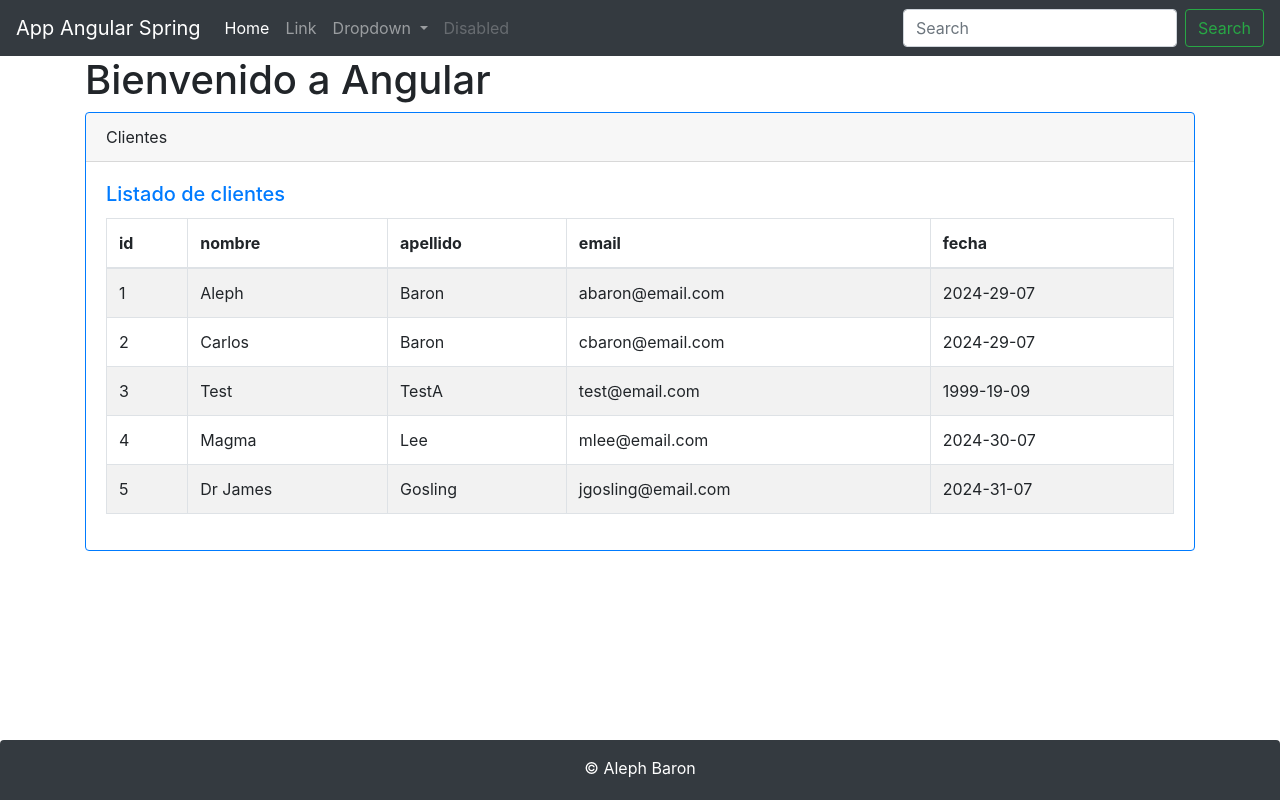
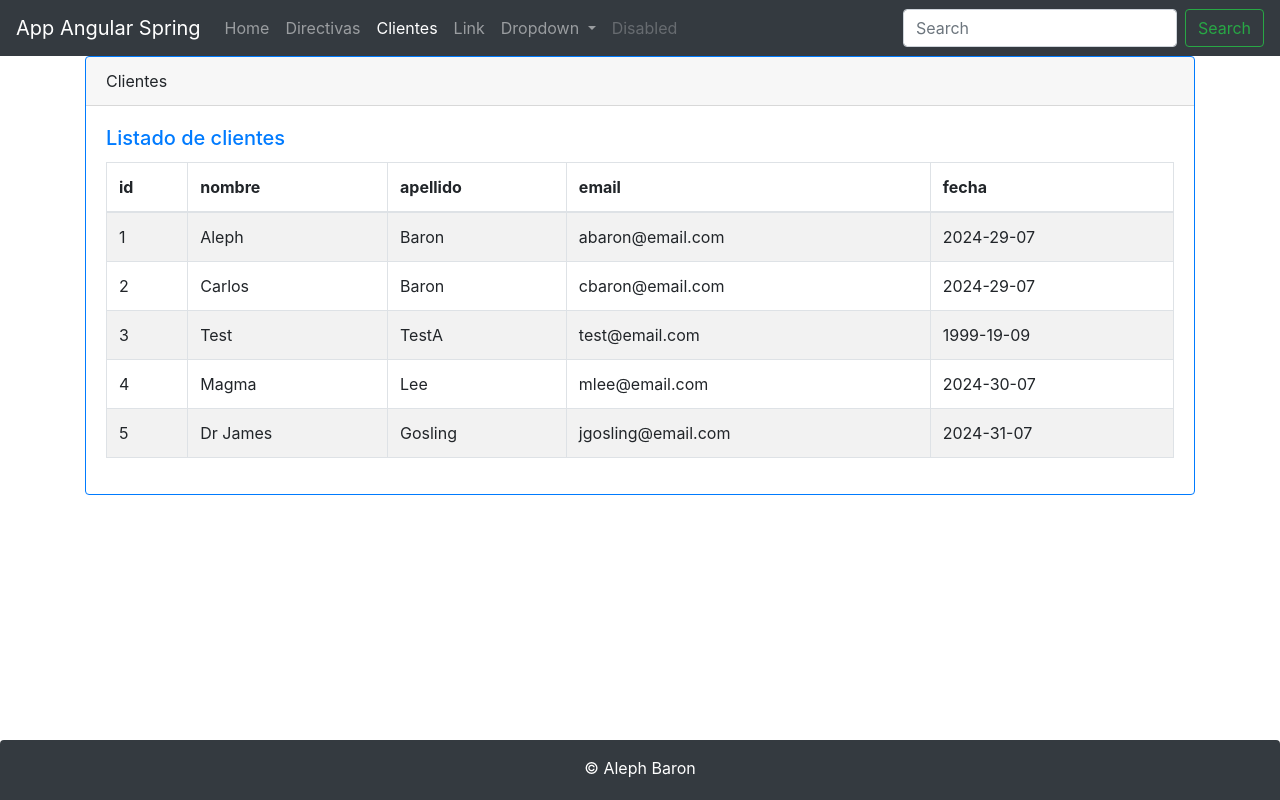
Before and after one commit to carloosbaroon/POO, an Angular app in the folder spring-angular/clientes-app/: page /clientes in a window 1280 px wide. Before the commit this address led to /. Built offline with nearby package versions, Linux system fonts and the light colour scheme.

Commit message:
Enable routes

```diff
--- a/spring-angular/clientes-app/src/app/app.component.html
+++ b/spring-angular/clientes-app/src/app/app.component.html
@@ -1,9 +1,5 @@
 <app-header></app-header>
 <div class="container">
-  <h1>
-    {{ title }}
-  </h1>
-
-<app-clientes></app-clientes>
+  <router-outlet></router-outlet>
 </div>
 <footer-component></footer-component>
--- a/spring-angular/clientes-app/src/app/app.component.ts
+++ b/spring-angular/clientes-app/src/app/app.component.ts
@@ -1,5 +1,5 @@
 import { Component } from '@angular/core';
-import { RouterOutlet } from '@angular/router';
+import {RouterLink, RouterOutlet} from '@angular/router';
 import { HeaderComponent } from './header/header.component';
 import { FooterComponent } from "./footer/footer.component";
 import { DirectiveComponent } from "./directive/directive.component";
@@ -8,7 +8,7 @@ import { ClientesComponent } from "./clientes/clientes.component";
 @Component({
   selector: 'app-root', // This will be the tag in html
   standalone: true,
-  imports: [RouterOutlet, HeaderComponent, FooterComponent, DirectiveComponent, ClientesComponent,],
+  imports: [RouterLink, RouterOutlet, HeaderComponent, FooterComponent, DirectiveComponent, ClientesComponent],
   templateUrl: './app.component.html', // This is the view for this component
   styleUrls: ['./app.component.css'] // This is the style sheet
 })
--- a/spring-angular/clientes-app/src/app/app.routes.ts
+++ b/spring-angular/clientes-app/src/app/app.routes.ts
@@ -1,3 +1,10 @@
 import { Routes } from '@angular/router';
+import {DirectiveComponent} from "./directive/directive.component";
+import {ClientesComponent} from "./clientes/clientes.component";
 
-export const routes: Routes = [];
+//Here we'll define our routes and
+export const routes: Routes = [
+  {path: '', redirectTo: '/clientes', pathMatch: 'full'},
+  {path: 'directivas', component: DirectiveComponent},
+  {path: 'clientes', component: ClientesComponent},
+];
--- a/spring-angular/clientes-app/src/app/header/header.component.html
+++ b/spring-angular/clientes-app/src/app/header/header.component.html
@@ -7,8 +7,14 @@
 
   <div class="collapse navbar-collapse" id="navbarSupportedContent">
     <ul class="navbar-nav mr-auto">
-      <li class="nav-item active">
-        <a class="nav-link" href="#">Home <span class="sr-only">(current)</span></a>
+      <li class="nav-item">
+        <a class="nav-link" href="">Home <span class="sr-only">(current)</span></a>
+      </li>
+      <li class="nav-item" routerLinkActive="active">
+        <a class="nav-link" routerLink="/directivas">Directivas</a>
+      </li>
+      <li class="nav-item" routerLinkActive="active">
+        <a class="nav-link" routerLink="/clientes">Clientes</a>
       </li>
       <li class="nav-item">
         <a class="nav-link" href="#">Link</a>
--- a/spring-angular/clientes-app/src/app/header/header.component.ts
+++ b/spring-angular/clientes-app/src/app/header/header.component.ts
@@ -1,8 +1,13 @@
 import {Component} from "@angular/core";
+import {RouterLink, RouterLinkActive} from "@angular/router";
 
 @Component({
   selector: 'app-header',
   standalone: true,
+  imports: [
+    RouterLink,
+    RouterLinkActive
+  ],
   templateUrl: 'header.component.html'
 })
 export class HeaderComponent {
```
